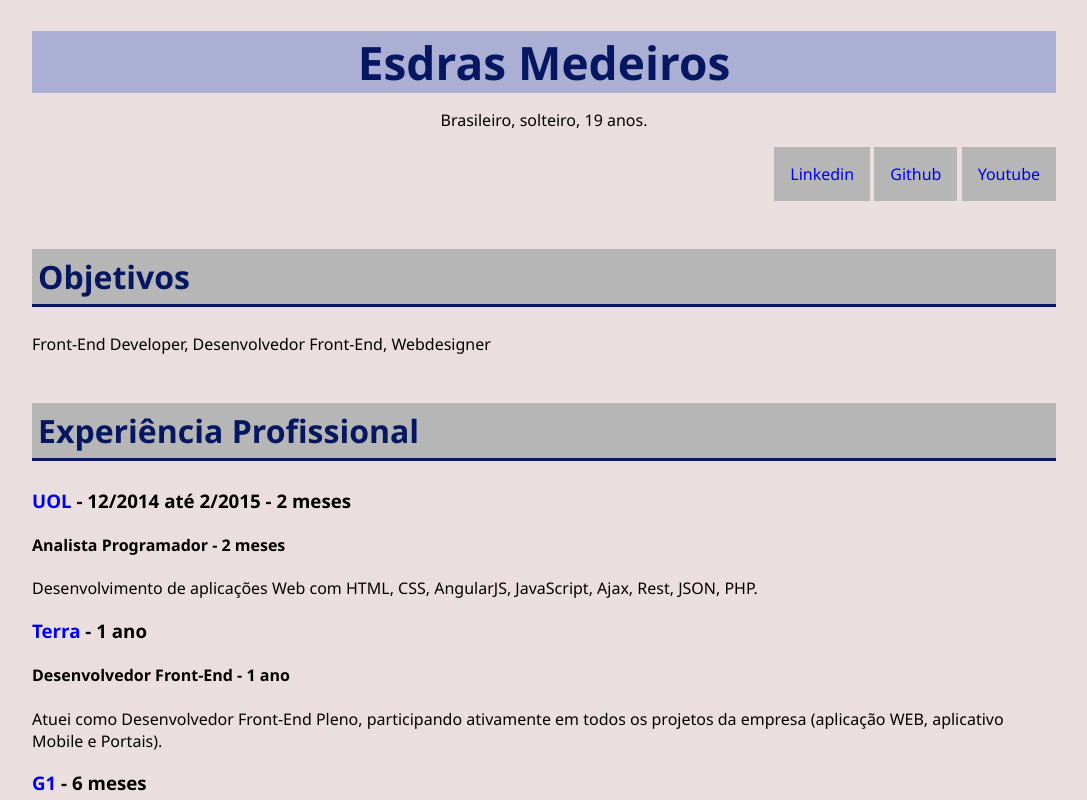
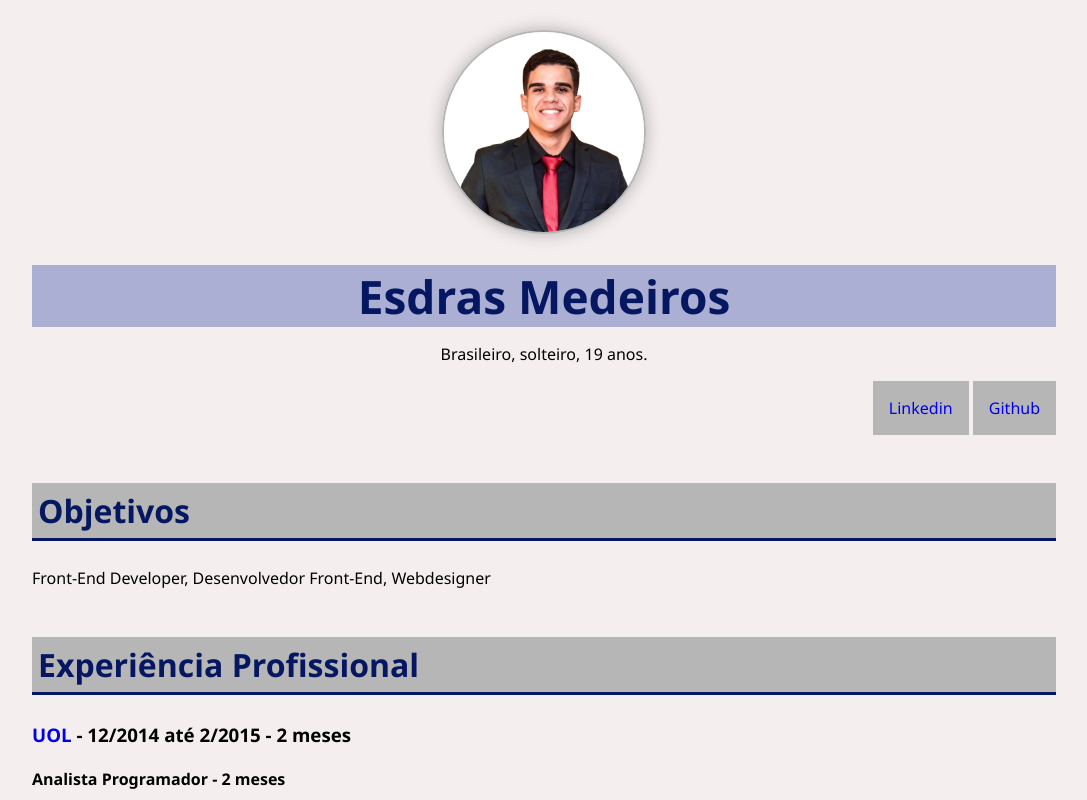
Before and after one commit to Esdras1066/projeto_curriculo, a plain HTML site: page index.html in a window 1280 px wide. Shown: the top 800 px of the page, without its empty margins (96-1183 px from the left). Drawn offline with Linux system fonts and the light colour scheme.

Commit message:
inserindo imagem e links

```diff
--- a/style.css
+++ b/css/style.css
@@ -2,7 +2,17 @@ body{
     font-family: 'Segoe UI', Tahoma, Geneva, Verdana, sans-serif;
     width: 80%;
     margin:auto;
-    background-color: rgb(235, 222, 222);
+    background-color: rgb(244, 238, 238);
+}
+
+.foto{
+    width: 200px;
+    margin: 0 auto;
+    display: block;
+    border-radius: 50%;
+    box-shadow: 0px 0px 15px 1px #b9b4b4;
+    border: 2px solid #b6b6b6;
+    margin-top: 30px;
 }
 
 h1{
@@ -44,7 +54,7 @@ a:hover{
 }
 
 .menu{
-    background-color: rgb(235, 222, 222);
+    background-color: rgb(244, 238, 238);
     text-align: right;
 }
 
--- a/index.html
+++ b/index.html
@@ -3,10 +3,12 @@
 <head>
     <meta charset="UTF-8">
     <meta name="viewport" content="width=device-width, initial-scale=1.0">
-    <link rel="stylesheet" href="style.css">
+    <link rel="stylesheet" href="./css/style.css">
     <title>Document</title>
 </head>
 <body>
+
+    <img src="./img/Foto_de_perfil_agr-removebg.png" alt="Foto de Perfil" class="foto">
 
     <h1>Esdras Medeiros</h1>
 
@@ -14,8 +16,7 @@
 
     <ul class="menu">
         <li><a href="#">Linkedin</a></li>
-        <li><a href="#">Github</a></li>
-        <li><a href="#">Youtube</a></li>
+        <li><a href="https://github.com/Esdras1066" target="_blank">Github</a></li>
     </ul>
 
     <h2>Objetivos</h2>
```
Also changed, not shown: img/Foto_de_perfil_agr-removebg.png (added).
